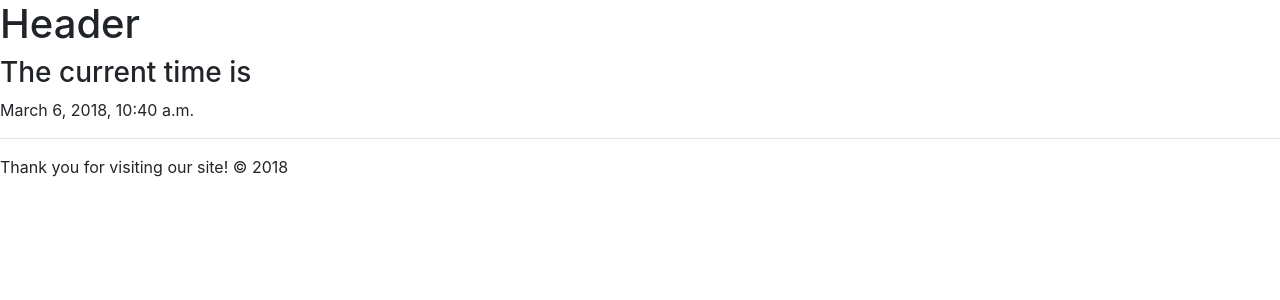
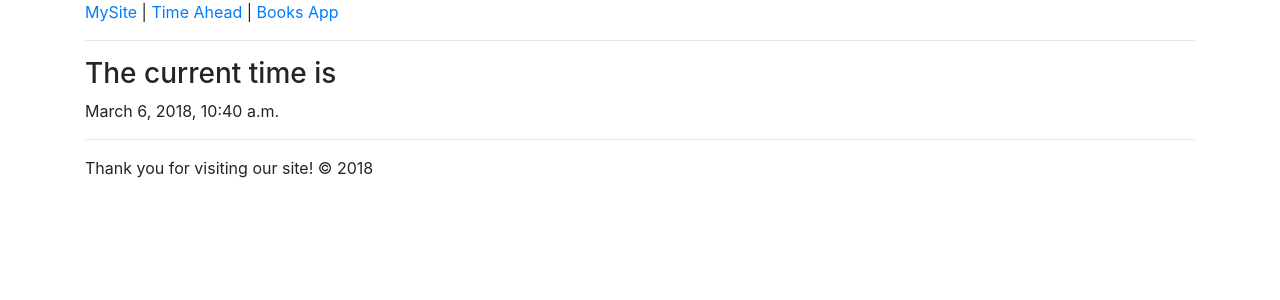
Before and after one commit to Lukisn/DjangoTutorial, a Django app: page /time/ in a window 1280 px wide. Shown: the top 300 px of the page. Run offline with Django 3.2, Linux system fonts and the light colour scheme; some libraries are stand-ins or nearby versions.

Commit message:
solidified main navigation and template inheritance structure

```diff
--- a/mybooksite/books/urls.py
+++ b/mybooksite/books/urls.py
@@ -5,12 +5,14 @@ from .views import index, list_authors, list_books, list_publishers, \
     author_details, book_details, publisher_details
 
 
+app_name = 'books'
 urlpatterns = [
-    path("", index),
-    path("author", list_authors),
-    path("author/<int:author_id>", author_details),
-    path("book", list_books),
-    path("book/<int:book_id>", book_details),
-    path("publisher", list_publishers),
-    path("publisher/<int:publisher_id>", publisher_details),
+    path("", index, name="index"),
+    path("author", list_authors, name="author_list"),
+    path("author/<int:author_id>", author_details, name="author_details"),
+    path("book", list_books, name="book_list"),
+    path("book/<int:book_id>", book_details, name="book_details"),
+    path("publisher", list_publishers, name="publisher_list"),
+    path("publisher/<int:publisher_id>", publisher_details,
+         name="publisher_details"),
 ]
--- a/mybooksite/mybooksite/urls.py
+++ b/mybooksite/mybooksite/urls.py
@@ -20,8 +20,9 @@ import mybooksite.views as views
 
 urlpatterns = [
     # project:
-    path("time/", views.current_time),
-    path("time/plus/<int:offset>", views.hours_ahead),
+    path("", views.main, name="main"),
+    path("time/", views.current_time, name="time"),
+    path("time/plus/<int:offset>", views.hours_ahead, name="ahead"),
     # app:
     path("books/", include("books.urls")),
     # default:
--- a/mybooksite/mybooksite/views.py
+++ b/mybooksite/mybooksite/views.py
@@ -1,15 +1,16 @@
 #!/usr/bin/env python3
 # -*- coding: utf-8 -*-
 from datetime import datetime, timedelta
-from django.http import HttpResponse
 from django.shortcuts import render
+
+
+def main(request):
+    return render(request, "main.html")
 
 
 def current_time(request):
     now = datetime.now()
     return render(request, "current_time.html", {"current_time": now})
-    # response = f"<html><head></head><body><h3>Now</h3><p>{now}</p></body></html>"
-    # return HttpResponse(response)
 
 
 def hours_ahead(request, offset):
@@ -18,5 +19,3 @@ def hours_ahead(request, offset):
         "offset": offset,
         "ahead_time": ahead
     })
-    # response = f"<html><head></head><body><h3>{offset} hours ahead</h3><p>{ahead}</p></body></html>"
-    # return HttpResponse(response)
--- a/mybooksite/templates/base.html
+++ b/mybooksite/templates/base.html
@@ -8,6 +8,7 @@
     <title>{% block title %}MyBookSite{% endblock %}</title>
   </head>
   <body>
+    <div class="container" id="page">
       {% block header %}
         <h1>Header</h1>
       {% endblock %}
@@ -16,6 +17,7 @@
         <hr />
         <p>Thank you for visiting our site! &copy; 2018</p>
       {% endblock %}
+    </div>
     {# Bootstrap JavaScript #}
     <script src="https://code.jquery.com/jquery-3.2.1.slim.min.js" integrity="sha384-KJ3o2DKtIkvYIK3UENzmM7KCkRr/rE9/Qpg6aAZGJwFDMVNA/GpGFF93hXpG5KkN" crossorigin="anonymous"></script>
     <script src="https://cdnjs.cloudflare.com/ajax/libs/popper.js/1.12.9/umd/popper.min.js" integrity="sha384-ApNbgh9B+Y1QKtv3Rn7W3mgPxhU9K/ScQsAP7hUibX39j7fakFPskvXusvfa0b4Q" crossorigin="anonymous"></script>
--- a/mybooksite/templates/books/details_author.html
+++ b/mybooksite/templates/books/details_author.html
@@ -1,4 +1,4 @@
-{% extends "base.html" %}
+{% extends "books/base.html" %}
 
 {% block title %}
   Author Details
@@ -13,7 +13,7 @@
   <p>Books:</p>
   <ul>
     {% for book in author.book_set.all %}
-    <li><a href="#">{{ book.title }}</a</li>
+    <li><a href="{% url 'books:book_details' book.id %}">{{ book.title }}</a></li>
     {% endfor %}
   </ul>
 {% endblock %}
--- a/mybooksite/templates/books/details_book.html
+++ b/mybooksite/templates/books/details_book.html
@@ -1,4 +1,4 @@
-{% extends "base.html" %}
+{% extends "books/base.html" %}
 
 {% block title %}
   Book Details
@@ -8,10 +8,10 @@
   <h3>{{ book.title }}</h3>
   <p>Authors:
   {% for author in book.authors.all %}
-    <a href="#">{{ author.full_name }}</a>
+    <a href="{% url 'books:author_details' author.id %}">{{ author.full_name }}</a>
     {% if not forloop.last %}, {% endif %}
   {% endfor %}
   </p>
-  <p>Publisher: <a href="#">{{ book.publisher }}</a></p>
+  <p>Publisher: <a href="{% url 'books:publisher_details' book.publisher.id %}">{{ book.publisher }}</a></p>
   <p>Publication Date: {{ book.publication_date }}</p>
 {% endblock %}
--- a/mybooksite/templates/books/details_publisher.html
+++ b/mybooksite/templates/books/details_publisher.html
@@ -1,4 +1,4 @@
-{% extends "base.html" %}
+{% extends "books/base.html" %}
 
 {% block title %}
   Publisher Details
@@ -14,7 +14,7 @@
   <p>Books:</p>
   <ul>
     {% for book in publisher.book_set.all %}
-      <li><a href="#">{{ book.title }}</a></li>
+      <li><a href="{% url 'books:book_details' book.id %}">{{ book.title }}</a></li>
     {% endfor %}
   </ul>
 {% endblock %}
--- a/mybooksite/templates/books/list_authors.html
+++ b/mybooksite/templates/books/list_authors.html
@@ -1,4 +1,4 @@
-{% extends "base.html" %}
+{% extends "books/base.html" %}
 
 {% block title %}
   Authors List
@@ -8,7 +8,7 @@
   <h3>All Authors</h3>
   <ul>
   {% for author in authors %}
-    <li><a href="#">{{ author }}</a></li>
+    <li><a href="{% url 'books:author_details' author.id %}">{{ author.full_name }}</a></li>
   {% endfor %}
   </ul>
 {% endblock %}
--- a/mybooksite/templates/books/list_books.html
+++ b/mybooksite/templates/books/list_books.html
@@ -1,4 +1,4 @@
-{% extends "base.html" %}
+{% extends "books/base.html" %}
 
 {% block title %}
   Books List
@@ -8,7 +8,7 @@
   <h3>All Books</h3>
   <ul>
   {% for book in books %}
-    <li><a href="#">{{ book }}</a></li>
+    <li><a href="{% url 'books:book_details' book.id %}">{{ book.title }}</a></li>
   {% endfor %}
   </ul>
 {% endblock %}
--- a/mybooksite/templates/books/list_publishers.html
+++ b/mybooksite/templates/books/list_publishers.html
@@ -1,4 +1,4 @@
-{% extends "base.html" %}
+{% extends "books/base.html" %}
 
 {% block title %}
   Publishers List
@@ -8,7 +8,7 @@
   <h3>All Publishers</h3>
   <ul>
   {% for publisher in publishers %}
-    <li><a href="#">{{ publisher }}</a></li>
+    <li><a href="{% url 'books:publisher_details' publisher.id %}">{{ publisher.name }}</a></li>
   {% endfor %}
   </ul>
 {% endblock %}
--- a/mybooksite/templates/current_time.html
+++ b/mybooksite/templates/current_time.html
@@ -1,4 +1,4 @@
-{% extends "base.html" %}
+{% extends "main.html" %}
 
 {% block title %}
   Current Time
--- a/mybooksite/templates/hours_ahead.html
+++ b/mybooksite/templates/hours_ahead.html
@@ -1,4 +1,4 @@
-{% extends "base.html" %}
+{% extends "main.html" %}
 
 {% block title %}
   Hours Ahead
--- /dev/null
+++ b/mybooksite/templates/main.html
@@ -0,0 +1,19 @@
+{% extends "base.html" %}
+
+{% block title %}
+  Main Page
+{% endblock %}
+
+{% block header %}
+  <a href="{% url 'main' %}">MySite</a>
+  <span>|</span>
+  <a href="{% url 'time' %}">Time</a>
+  <a href="{% url 'ahead' 10 %}">Ahead</a>
+  <span>|</span>
+  <a href="{% url 'books:index' %}">Books App</a>
+  <hr />
+{% endblock %}
+
+{% block content %}
+  <h3>Welcome to the main page!</h3>
+{% endblock %}
```
Also changed, not shown: mybooksite/templates/books/base.html (added, +11 -0 lines), mybooksite/templates/books/index.html (+7 -7 lines), mybooksite/mybooksite/settings.py (line endings or trailing spaces). Lines whose indentation alone changed are shown as unchanged.
